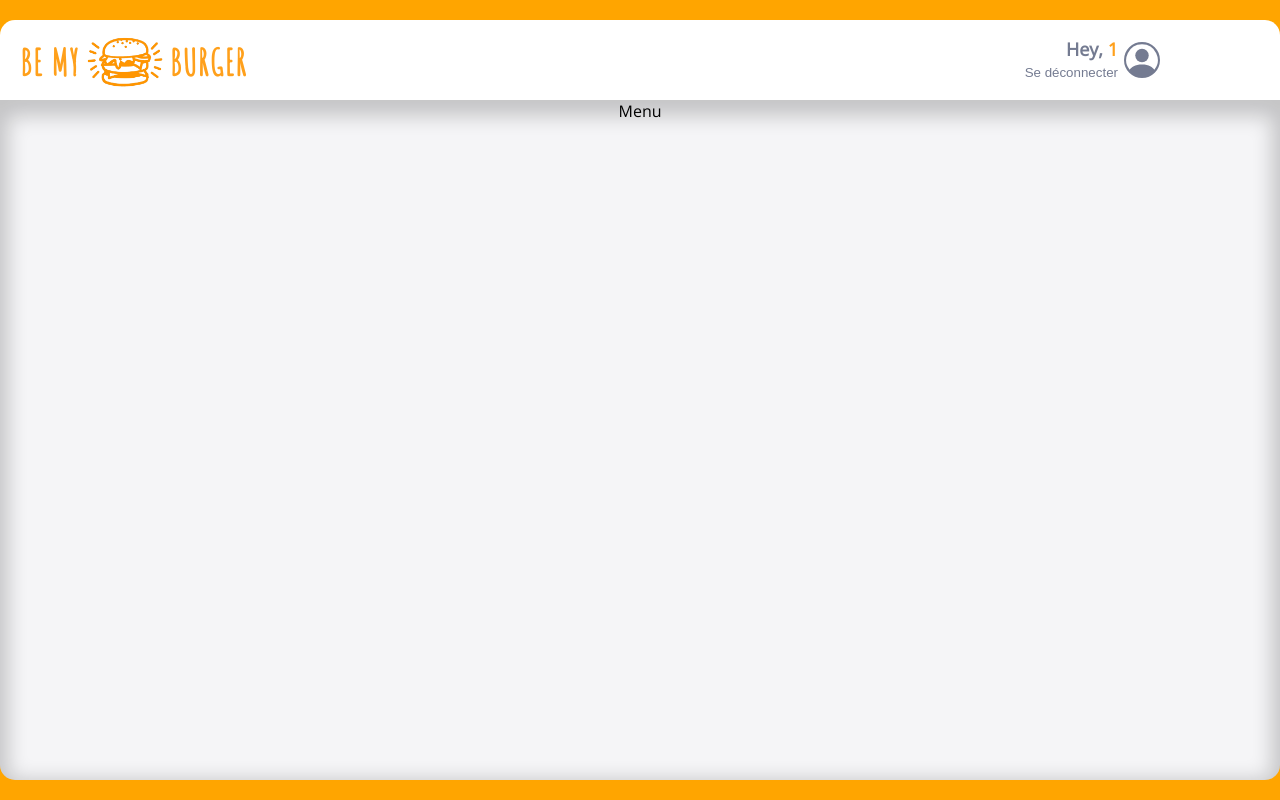
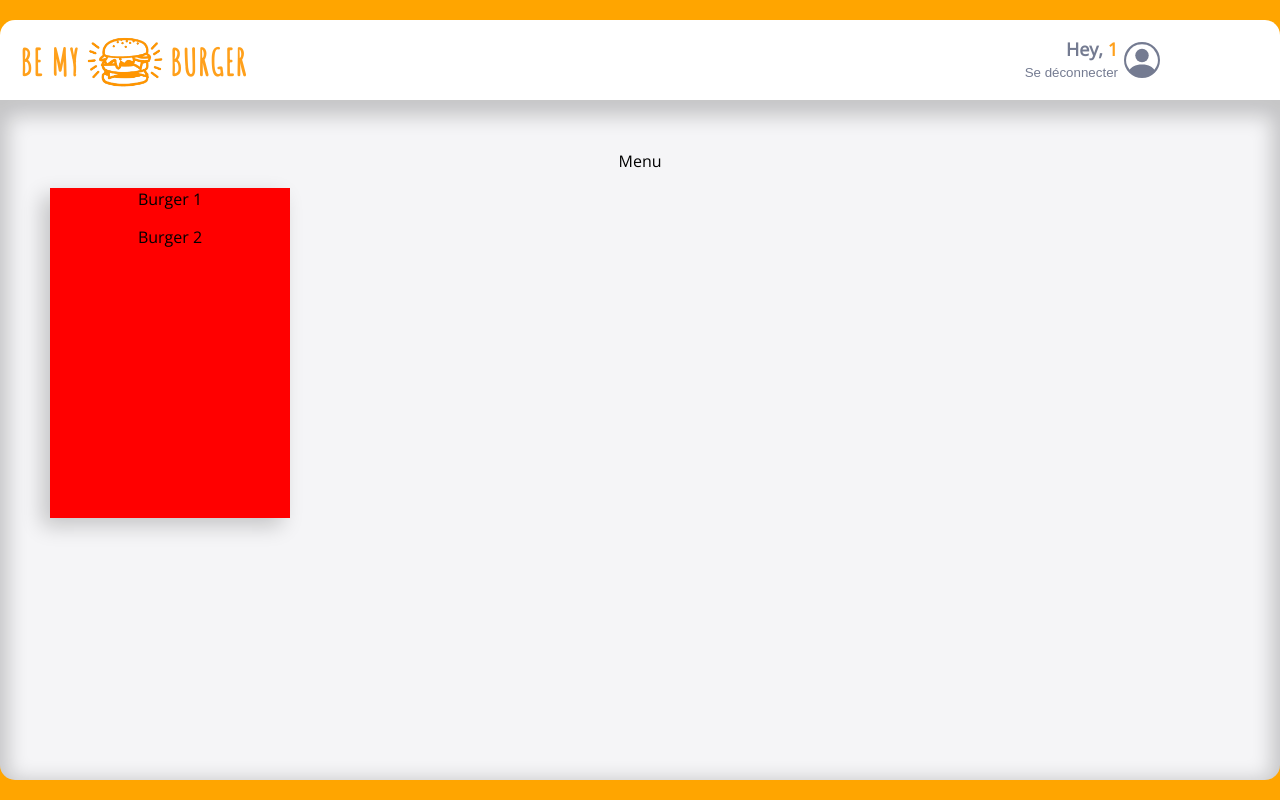
Before and after one commit to chiara-muller/be-my-burger, a React (Vite) app: page /order/1 in a window 1280 px wide. Built offline with nearby package versions, Linux system fonts and the light colour scheme.

Commit message:
F05: MENU > create card

```diff
--- /dev/null
+++ b/src/components/pages/order/Card.jsx
@@ -0,0 +1,27 @@
+import styled from "styled-components";
+import { fakeMenu1 } from "../../fakeMenu";
+
+export default function Card() {
+  return (
+    <CardStyled>
+      {fakeMenu1.map((menu) => {
+        return (
+
+            <p key={menu.id}>{menu.title}</p>
+
+          )
+        })}
+    </CardStyled>
+    )
+  }
+
+const CardStyled = styled.div`
+  background-color: red;
+  width: 240px;
+  height: 330px;
+  box-shadow: -8px 8px 20px 0px rgb(0 0 0 / 20%);
+
+  .menu {
+    background-color: green;
+  }
+`;
--- a/src/components/pages/order/Menu.jsx
+++ b/src/components/pages/order/Menu.jsx
@@ -1,8 +1,12 @@
 import styled from "styled-components";
+import Card from "./Card";
 
 export default function Menu() {
   return (
-    <MenuStyled>Menu</MenuStyled>
+    <MenuStyled>
+      Menu
+      <Card />
+    </MenuStyled>
   )
 }
 
@@ -12,5 +16,7 @@ const MenuStyled = styled.div`
   background: #F5F5F7;
   box-shadow: 0px 8px 20px 8px rgba(0, 0, 0, 0.2) inset ;
   border-radius: 0px 0px 15px 15px;
+  padding: 50px 50px 150px;
+  grid-row-gap: 60px
 
 `;
```
Also changed, not shown: src/components/fakeMenu.js (renamed from src/assets/fakeMenu.js).
